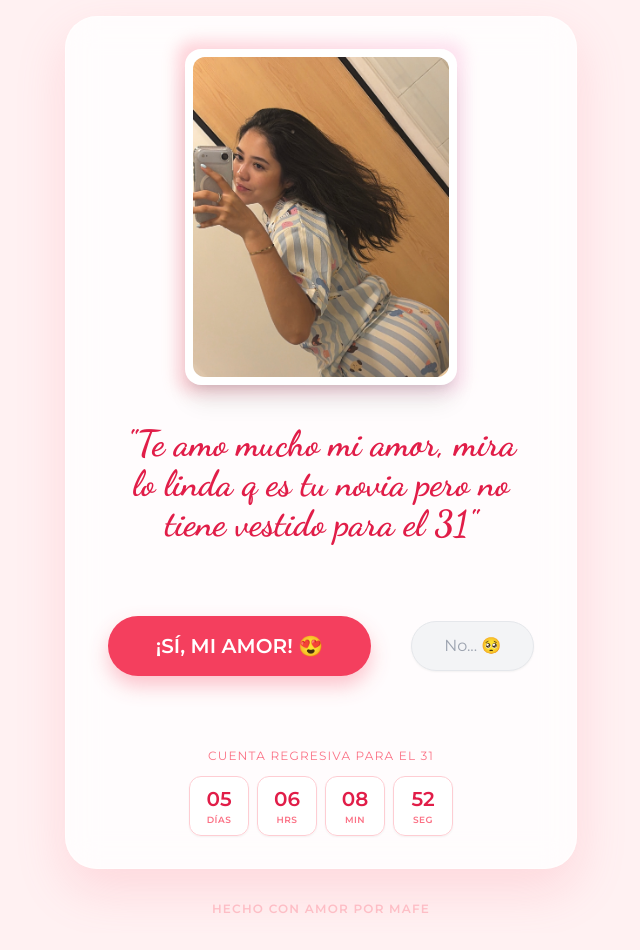
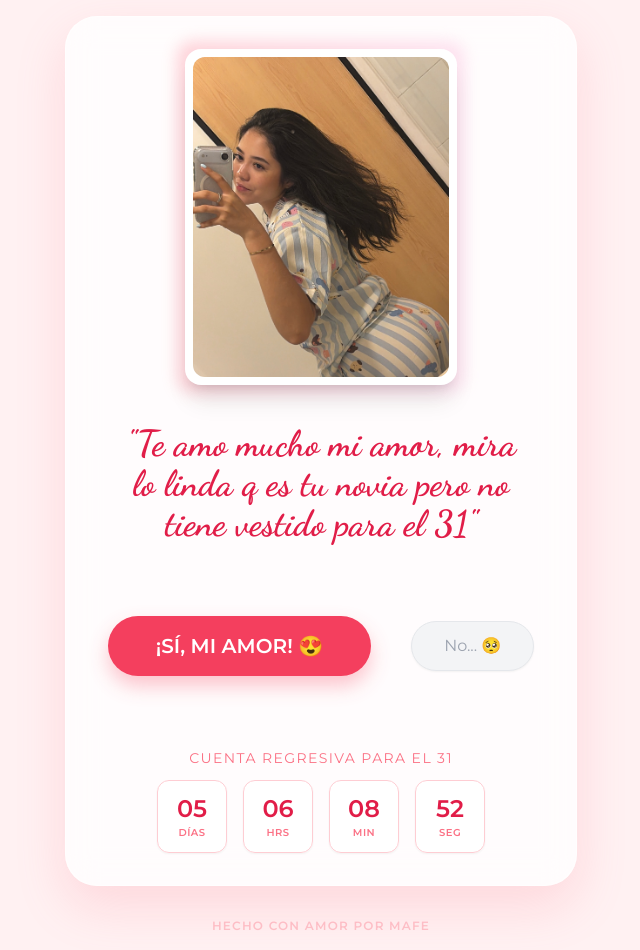
Before and after one commit to lamastop0508/hola-mi-corazoncito, a React (Vite) app: page / in a window 1280 px wide. Shown: the whole page, without its empty margins (319-959 px from the left). Built offline with nearby package versions, Linux system fonts and the light colour scheme.

Commit message:
Update Countdown.tsx

```diff
--- a/Countdown.tsx
+++ b/Countdown.tsx
@@ -14,7 +14,11 @@ const Countdown: React.FC = () => {
       const now = new Date();
       const year = now.getFullYear();
       let targetDate = new Date(`December 31, ${year} 23:59:59`);
-      if (now > targetDate) targetDate = new Date(`December 31, ${year + 1} 23:59:59`);
+
+      // Si ya pasó el 31, apuntar al próximo año
+      if (now > targetDate) {
+        targetDate = new Date(`December 31, ${year + 1} 23:59:59`);
+      }
 
       const difference = targetDate.getTime() - now.getTime();
 
@@ -30,19 +34,20 @@ const Countdown: React.FC = () => {
 
     const timer = setInterval(calculateTimeLeft, 1000);
     calculateTimeLeft();
+
     return () => clearInterval(timer);
   }, []);
 
   const Unit = ({ value, label }: { value: number, label: string }) => (
-    <div className="flex flex-col items-center mx-1 bg-white/40 backdrop-blur-sm p-2 rounded-xl min-w-[60px] border border-rose-200 shadow-sm">
-      <span className="text-xl font-bold text-rose-600">{value.toString().padStart(2, '0')}</span>
-      <span className="text-[9px] uppercase tracking-wider text-rose-400 font-semibold">{label}</span>
+    <div className="flex flex-col items-center mx-2 bg-white/40 backdrop-blur-sm p-3 rounded-xl min-w-[70px] border border-rose-200 shadow-sm">
+      <span className="text-2xl font-bold text-rose-600">{value.toString().padStart(2, '0')}</span>
+      <span className="text-[10px] uppercase tracking-wider text-rose-400 font-semibold">{label}</span>
     </div>
   );
 
   return (
-    <div className="mt-6">
-      <p className="text-center text-rose-400 text-xs mb-3 font-medium uppercase tracking-widest">Cuenta Regresiva para el 31</p>
+    <div className="mt-8">
+      <p className="text-center text-rose-400 text-sm mb-3 font-medium uppercase tracking-widest">Cuenta Regresiva para el 31</p>
       <div className="flex justify-center items-center">
         <Unit value={timeLeft.days} label="Días" />
         <Unit value={timeLeft.hours} label="Hrs" />
```
